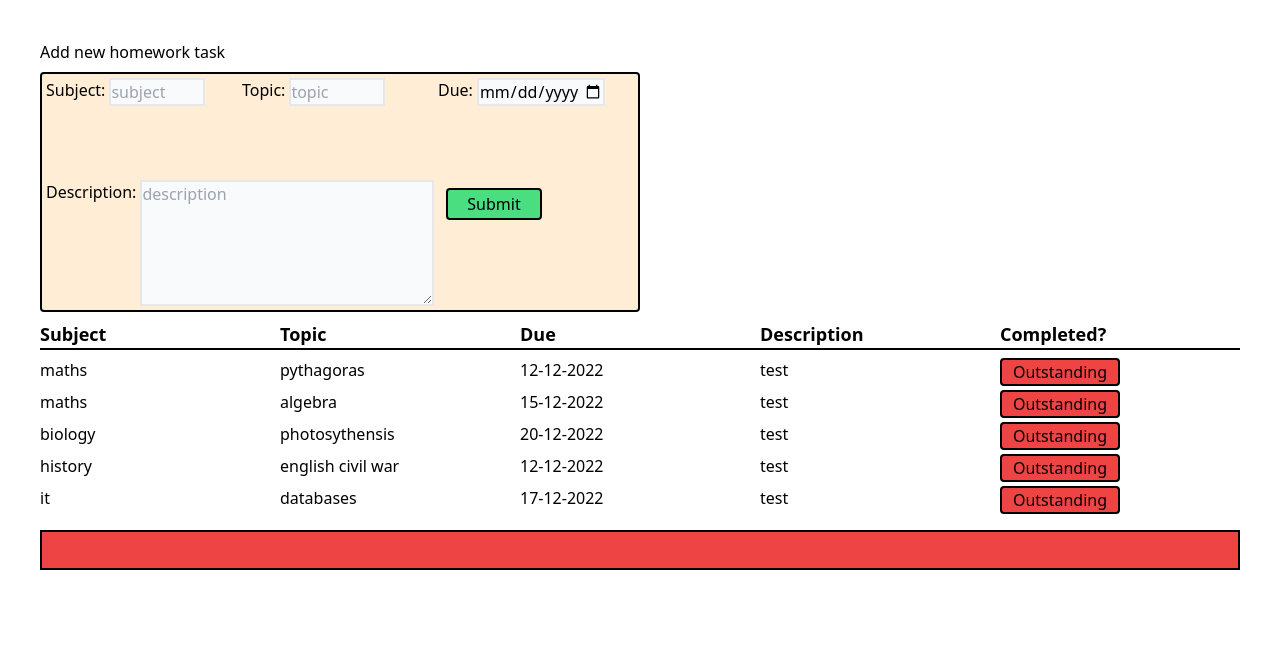
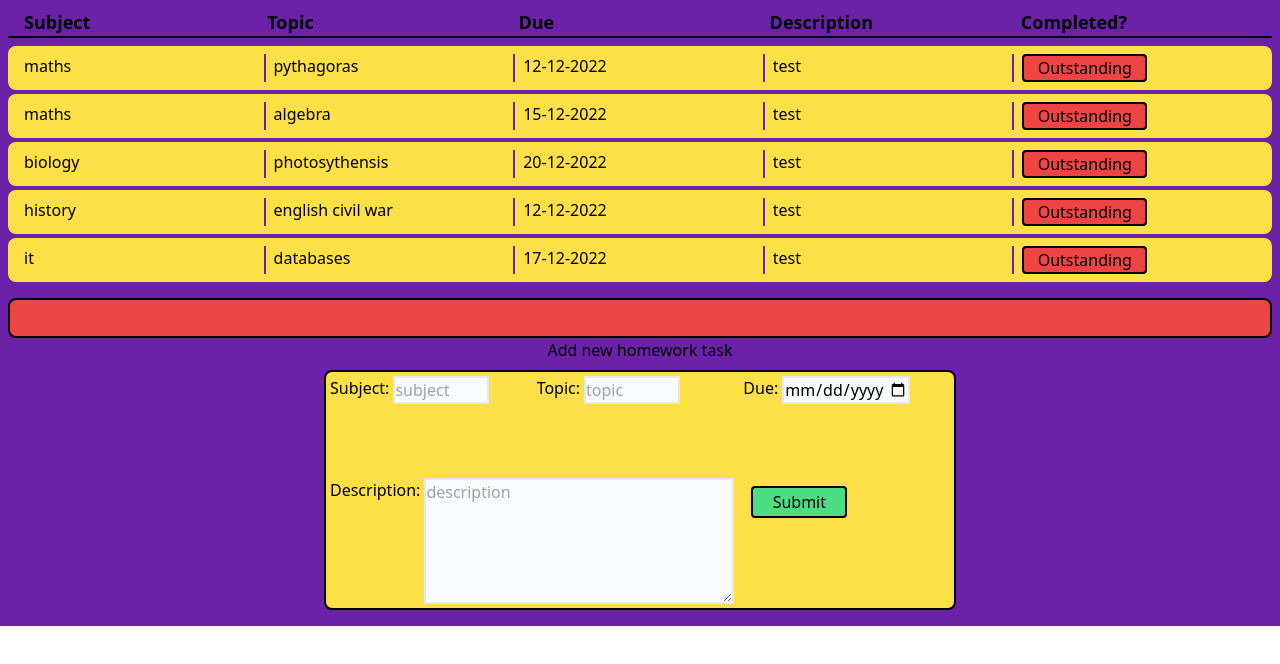
Before and after one commit to TomBirbeck/homework-helper, a React (Vite) app: page /student in a window 1280 px wide. Shown: the top 664 px of the page. Built offline with nearby package versions, Linux system fonts and the light colour scheme; no server answers.

Commit message:
added styling to the student homepage, progressbar and tasks components

```diff
--- a/src/components/App/index.tsx
+++ b/src/components/App/index.tsx
@@ -10,7 +10,7 @@ function App() {
   const studentId = useState<Number>(0)
 
   return (
-    <div className="m-10">
+    <div className="m-0 p-2 bg-purple-800">
     <Routes>
     <Route path="/" element={ <LoginPage/> } />
     <Route path="/student" element={ <StudentHomepage/> } />
--- a/src/components/NewTaskForm/index.tsx
+++ b/src/components/NewTaskForm/index.tsx
@@ -42,7 +42,7 @@ const NewTaskForm = ({createTask}:formProps) => {
 
 
   return (
-    <div>
+    <div className='flex flex-col justify-center items-center'>
       Add new homework task
       <form
         onSubmit={
@@ -52,7 +52,7 @@ const NewTaskForm = ({createTask}:formProps) => {
             setNewTask({subject:'', topic: '', description: '', due: '', completed: false})
           }
         }
-        className='w-1/2 h-60 grid grid-flow-row-dense grid-cols-3 border-solid border-2 border-black bg-orange-100 space-around p-1 rounded my-2'
+        className='w-1/2 h-60 grid grid-flow-row-dense grid-cols-3 border-solid rounded-lg border-2 border-black bg-yellow-300 space-around p-1 rounded my-2'
       >
         <label htmlFor='subject' className='flex gap-1'>
           Subject:
--- a/src/components/ProgressBar/index.tsx
+++ b/src/components/ProgressBar/index.tsx
@@ -23,21 +23,21 @@ const ProgressBar = ({progress, total}:ProgressIProps) => {
     },[])
 
     return(
-        <div className='w-full h-10 bg-red-500 mt-4 border-solid border-2 border-black'>
+        <div className='w-full h-10 bg-red-500 mt-4 border-solid border-2 border-black rounded-lg'>
             {progressed <=20 ?
-            <div className="flex h-full w-1/5 bg-green-500">
+            <div className="flex h-full w-1/5 bg-green-500 border-none rounded-l-md">
                 <span className="w-full h-full flex items-center justify-center">20%</span>
                 </div> : progressed <= 40?
                 <div className="h-full w-2/5 bg-green-500">
-                    <span className="w-full h-full flex items-center justify-center">40%</span>
+                    <span className="w-full h-full flex items-center justify-center bg-green-500 border-none rounded-l-md">40%</span>
                     </div>: progressed <= 60?
                     <div className="h-full w-3/5 bg-green-500">
-                        <span className="w-full h-full flex items-center justify-center">60%</span>
+                        <span className="w-full h-full flex items-center justify-center bg-green-500 border-none rounded-l-md">60%</span>
                         </div> : progressed < 100?
-                        <div className="h-full w-4/5 bg-green-500">
+                        <div className="h-full w-4/5 bg-green-500 bg-green-500 border-none rounded-l-md">
                             <span className="w-full h-full flex items-center justify-center">80%</span>
                             </div> : progressed === 100?
-                            <div className="h-full w-35/5 bg-green-500">
+                            <div className="h-full w-35/5 bg-green-500 bg-green-500 border-none rounded-md">
                                 <span className="w-full h-full flex items-center justify-center">100%</span></div>  : null
             }
         </div>
--- a/src/components/StudentHomepage/index.tsx
+++ b/src/components/StudentHomepage/index.tsx
@@ -19,7 +19,7 @@ const StudentHomepage = () => {
           setStudent(data.payload)
       }
 
-      // console.log("student",student && student.student_id)
+      console.log("student",student && student.student_id)
 
   async function getTasks(){
 
@@ -60,9 +60,9 @@ const StudentHomepage = () => {
     <div>
       <CompletedContext.Provider value={completed}>
       {student && <h1>Hello ... {student.firstname}... </h1>}
-      <NewTaskForm createTask={createTask}/>
         <Tasks tasks={tasks} />
       <ProgressBar progress={progress} total={total}/>
+      <NewTaskForm createTask={createTask}/>
     </CompletedContext.Provider>
     </div>
   );
--- a/src/components/Tasks/index.tsx
+++ b/src/components/Tasks/index.tsx
@@ -15,8 +15,8 @@ const Tasks: FunctionComponent<{tasks : Task[]}> = ({tasks}) =>{
     console.log("taskid in tasks", tasks[0].task_id)
     return (
         <>
-        <div className="grid grid-cols-5 w-full mb-2 border-solid border-b-2 border-black">
-        <h2 className="font-bold text-lg">Subject</h2>
+        <div className="grid grid-cols-5 w-full mb-2 border-solid border-b-2 border-black pl-2">
+        <h2 className="font-bold text-lg pl-2">Subject</h2>
         <h2 className="font-bold text-lg">Topic</h2>
         <h2 className="font-bold text-lg">Due</h2>
         <h2 className="font-bold text-lg">Description</h2>
--- a/src/components/TasksList/index.tsx
+++ b/src/components/TasksList/index.tsx
@@ -35,26 +35,24 @@ const TaskList: FunctionComponent<Iprops> = (props) => {
   }
 
   return (
-    <div className='flex justify-between gap-2 w-full mb-1'>
+    <div className='flex justify-between gap-3 w-full p-2 mb-1 bg-yellow-300 border-none rounded-lg'>
       <div className='grid grid-cols-5 w-1/2 justify-between w-full'>
-        <p>{subject}</p>
-        <p>{topic}</p>
-        <p>{due}</p>
-        {description? <p className='truncate'>{description}</p>: <p></p>}
+        <p className='border-solid border-r-2 border-purple-800 pl-2'>{subject}</p>
+        <p className='border-solid border-r-2 border-purple-800 pl-2'>{topic}</p>
+        <p className='border-solid border-r-2 border-purple-800 pl-2'>{due}</p>
+        {description? <p className='truncate border-solid border-r-2 border-purple-800 pl-2'>{description}</p>: <p></p>}
         { completed? <button
-        className='w-1/2 border-solid border-2 border-black rounded bg-green-500'
+        className='ml-2 w-1/2 border-solid border-2 border-black rounded bg-green-500'
         onClick={handleComplete}
       >
         Completed
       </button> : <button
-      className=' w-1/2 border-solid border-2 border-black rounded bg-red-500'
+      className='ml-2 w-1/2 border-solid border-2 border-black rounded bg-red-500'
         onClick={handleComplete}
       >
         Outstanding
       </button> }
         </div>
-       {/* {!completed ? <button onClick={handleComplete}>outstading</button> : complete ? <button onClick={handleComplete}>completed</button> : null} */}
-
     </div>
   );
 };
```
